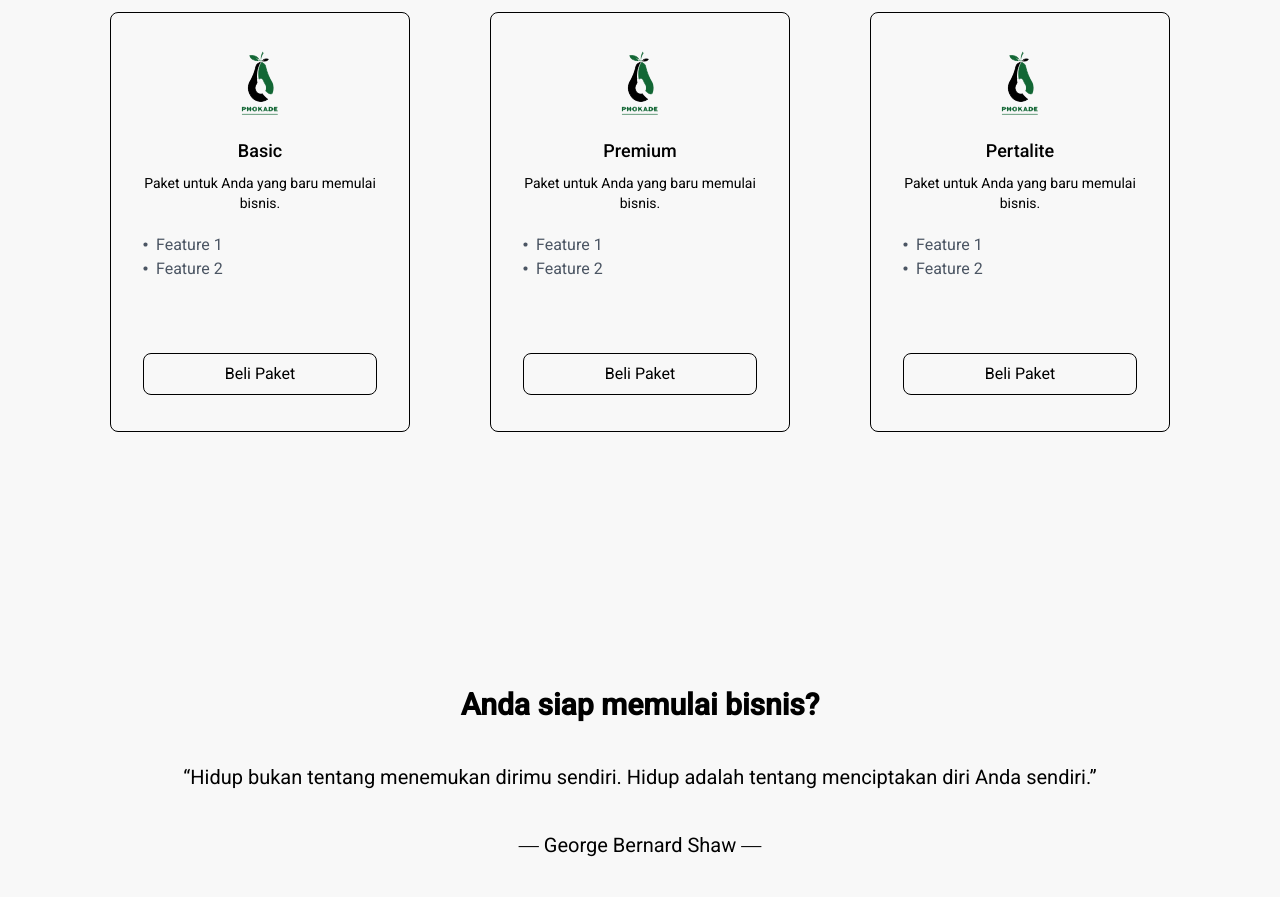
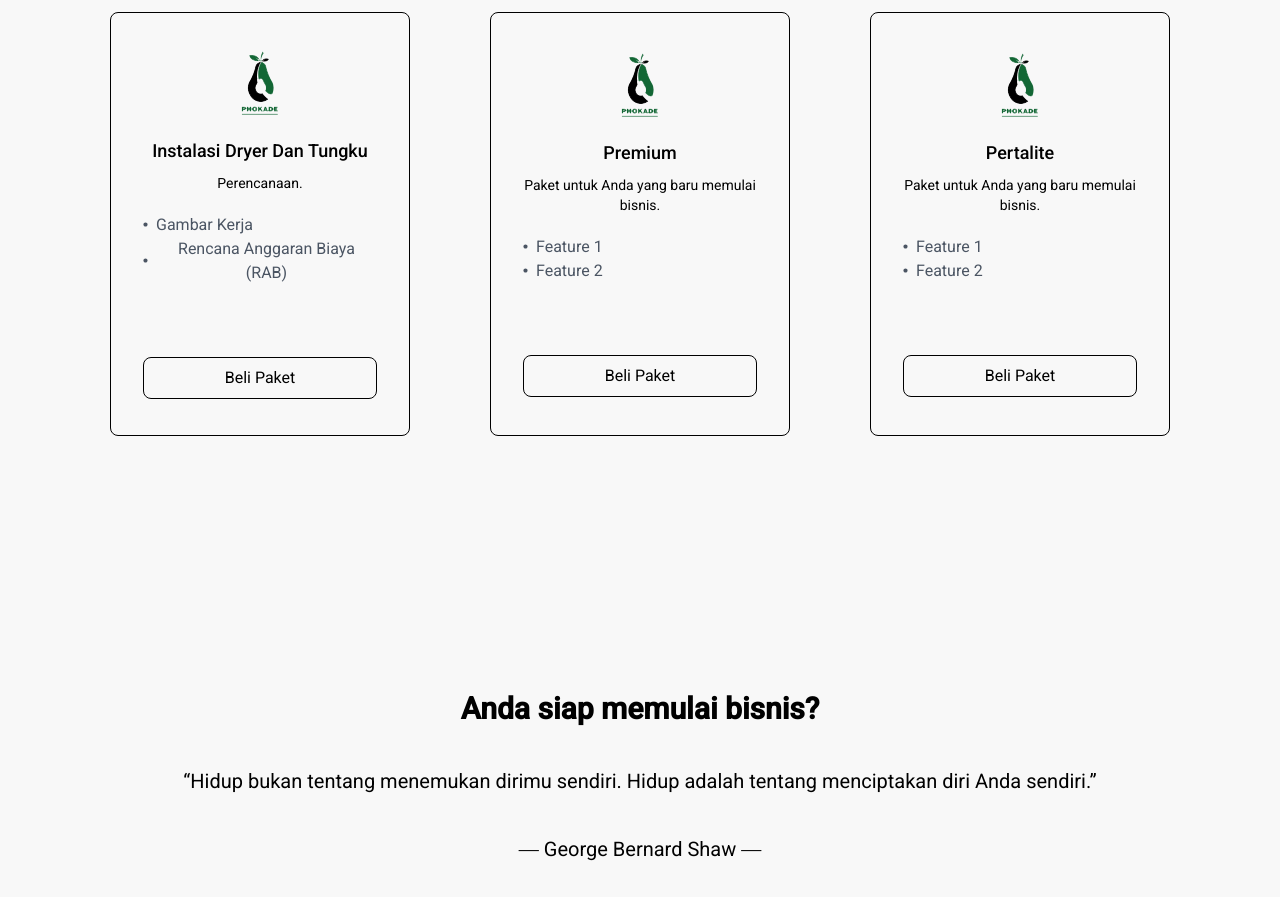
Before and after one commit to Phokade/phokade, a React (Vite) app: page / in a window 1280 px wide. Shown: the part 4560-5457 px from the top of the page. Built offline with nearby package versions, Linux system fonts and the light colour scheme.

Commit message:
Update Pricing.jsx

```diff
--- a/src/layers/Pricing.jsx
+++ b/src/layers/Pricing.jsx
@@ -6,16 +6,16 @@ export default function Pricing() {
 	const pricings = [
 		{
 			image: logo,
-			title: "basic",
-			description: "Paket untuk Anda yang baru memulai bisnis.",
+			title: "Instalasi Dryer dan Tungku",
+			description: "Perencanaan.",
 			benefits: [
 				{
 					id: 1,
-					name: "Feature 1",
+					name: "Gambar Kerja",
 				},
 				{
 					id: 2,
-					name: "Feature 2",
+					name: "Rencana Anggaran Biaya (RAB)",
 				},
 			],
 		},
```
